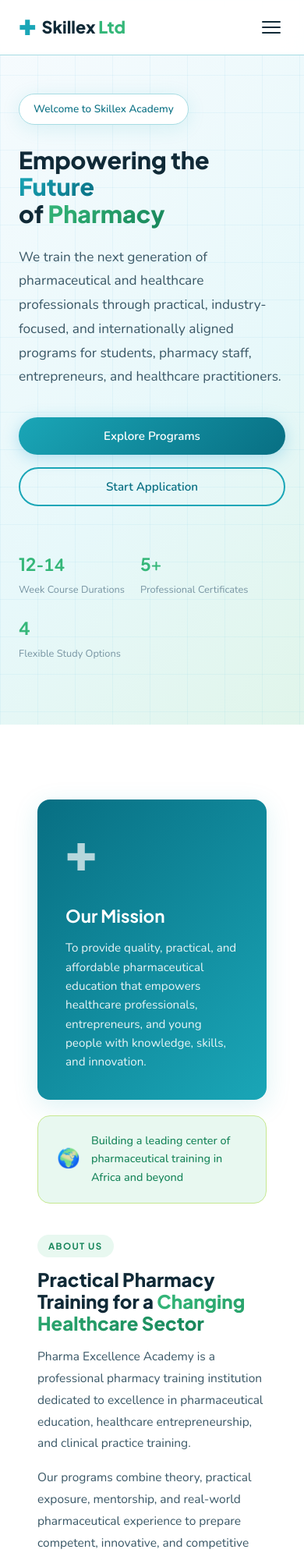
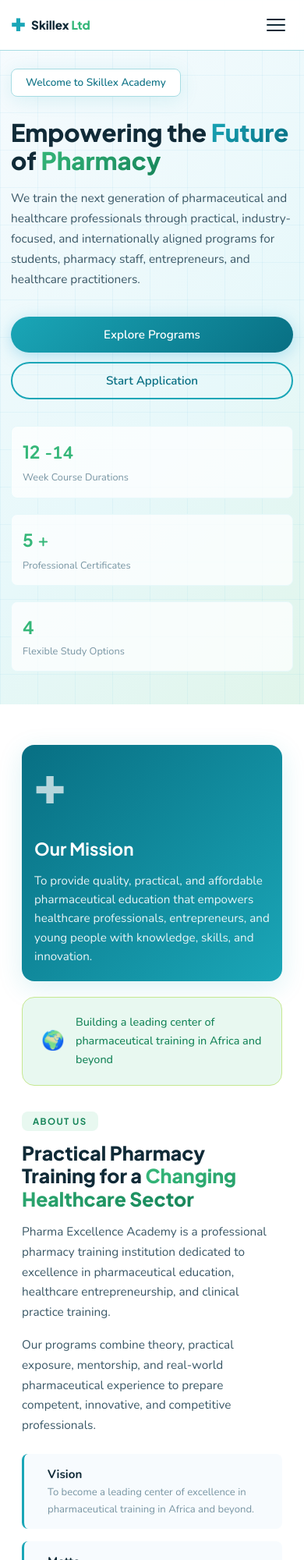
Before and after one commit to Eros254/PharmaExellence, a website: page barizi-pharma/index.html in a window 390 px wide. Shown: the top 2000 px of the page at 78% size. Drawn offline with nearby package versions, Linux system fonts and the light colour scheme.

Commit message:
orientation fixed

```diff
--- a/barizi-pharma/academy.css
+++ b/barizi-pharma/academy.css
@@ -159,7 +159,11 @@
   flex-direction: column;
   gap: 5px;
   background: none;
-  padding: 6px;
+  padding: 10px;
+  min-width: 44px;
+  min-height: 44px;
+  align-items: center;
+  justify-content: center;
 }
 
 .hamburger span {
@@ -1346,6 +1350,36 @@
    RESPONSIVE
    =========================== */
 @media (max-width: 1024px) {
+  .container {
+    max-width: 920px;
+  }
+
+  .nav-container {
+    gap: 10px;
+  }
+
+  .logo {
+    font-size: 1.12rem;
+  }
+
+  .nav-links a {
+    padding: 6px 9px;
+    font-size: 0.84rem;
+  }
+
+  .cta-nav {
+    padding: 9px 16px;
+  }
+
+  .hero {
+    min-height: auto;
+    padding: 120px 24px 72px;
+  }
+
+  .hero-subtitle {
+    max-width: 720px;
+  }
+
   .hero-graphic { display: none; }
   .services-grid { grid-template-columns: 1fr 1fr; }
   .courses-grid { grid-template-columns: 1fr 1fr; }
@@ -1358,6 +1392,29 @@
 }
 
 @media (max-width: 768px) {
+  .container {
+    padding: 0 18px;
+  }
+
+  .nav-container {
+    height: 64px;
+    padding: 0 18px;
+  }
+
+  .logo {
+    min-width: 0;
+    font-size: 1rem;
+    line-height: 1.15;
+  }
+
+  .logo-icon {
+    font-size: 1.35rem;
+  }
+
+  .logo-text {
+    overflow-wrap: anywhere;
+  }
+
   .nav-links, .cta-nav { display: none; }
   .hamburger { display: flex; }
 
@@ -1365,15 +1422,144 @@
     display: flex;
     flex-direction: column;
     position: fixed;
-    top: 70px;
+    top: 64px;
     left: 0;
     width: 100%;
     background: var(--white);
-    padding: 24px;
+    padding: 14px 18px 18px;
     gap: 8px;
     border-bottom: 1px solid var(--blue-light);
     box-shadow: var(--shadow-card);
     z-index: 999;
+  }
+
+  .nav-links.open a {
+    display: block;
+    width: 100%;
+    padding: 13px 14px;
+    font-size: 0.96rem;
+  }
+
+  .hero,
+  .page-hero {
+    padding: 96px 18px 48px;
+  }
+
+  .hero {
+    align-items: flex-start;
+  }
+
+  .hero-tag,
+  .section-label {
+    border-radius: var(--radius-sm);
+    line-height: 1.35;
+  }
+
+  .hero-title {
+    font-size: clamp(2rem, 9vw, 2.75rem);
+    line-height: 1.14;
+    margin-bottom: 18px;
+  }
+
+  .hero-subtitle,
+  .about-text,
+  .section-sub,
+  .contact-info p {
+    font-size: 0.96rem;
+    line-height: 1.68;
+  }
+
+  .hero-buttons {
+    gap: 12px;
+    margin-bottom: 34px;
+  }
+
+  .btn-primary,
+  .btn-outline {
+    min-height: 46px;
+    padding: 12px 22px;
+  }
+
+  .hero-stats {
+    display: grid;
+    grid-template-columns: repeat(2, minmax(0, 1fr));
+    width: 100%;
+    gap: 16px;
+  }
+
+  .stat {
+    background: rgba(255,255,255,0.74);
+    border: 1px solid var(--blue-light);
+    border-radius: var(--radius-sm);
+    padding: 14px;
+  }
+
+  .stat-num {
+    font-size: 1.65rem;
+  }
+
+  .about,
+  .services,
+  .academy,
+  .pharmtech,
+  .testimonials,
+  .contact {
+    padding: 64px 18px;
+  }
+
+  .section-header {
+    margin-bottom: 36px;
+  }
+
+  .about-grid,
+  .contact-grid {
+    gap: 32px;
+  }
+
+  .about-card-main,
+  .service-card,
+  .course-card,
+  .info-panel,
+  .profile-card,
+  .post-card,
+  .testimonial-card {
+    padding: 24px 20px;
+  }
+
+  .pillar {
+    align-items: flex-start;
+    padding: 14px 16px;
+  }
+
+  .course-meta {
+    flex-wrap: wrap;
+    gap: 8px 12px;
+  }
+
+  .btn-course {
+    min-height: 44px;
+  }
+
+  .tech-feature {
+    gap: 16px;
+    padding: 22px 0;
+  }
+
+  .tech-num {
+    font-size: 1.35rem;
+    min-width: 34px;
+  }
+
+  .testimonial-card {
+    max-width: none;
+  }
+
+  .quote {
+    font-size: 0.98rem;
+  }
+
+  .contact-item {
+    align-items: flex-start;
   }
 
   .services-grid { grid-template-columns: 1fr; }
@@ -1387,11 +1573,114 @@
   .contact-form { padding: 28px 20px; }
   .modal-box { padding: 28px 22px; }
   .apply-panel, .editorial-panel { padding: 28px 20px; }
+
+  .footer {
+    padding: 48px 18px 0;
+  }
+
+  .footer-bottom {
+    align-items: flex-start;
+    flex-direction: column;
+  }
 }
 
 @media (max-width: 480px) {
-  .hero-title { font-size: 1.9rem; }
-  .section-title { font-size: 1.5rem; }
+  .container {
+    padding: 0 14px;
+  }
+
+  .nav-container {
+    padding: 0 14px;
+  }
+
+  .logo {
+    max-width: calc(100vw - 86px);
+  }
+
+  .logo-text {
+    font-size: 0.95rem;
+  }
+
+  .hero,
+  .page-hero {
+    padding: 88px 14px 42px;
+  }
+
+  .hero-title { font-size: 1.95rem; }
+  .section-title { font-size: 1.55rem; }
   .hero-buttons { flex-direction: column; }
-  .btn-primary, .btn-outline { text-align: center; }
-}
+
+  .btn-primary,
+  .btn-outline,
+  .apply-button {
+    width: 100%;
+    text-align: center;
+    justify-content: center;
+  }
+
+  .hero-stats {
+    grid-template-columns: 1fr;
+  }
+
+  .stat {
+    display: grid;
+    grid-template-columns: auto 1fr;
+    column-gap: 6px;
+    align-items: baseline;
+  }
+
+  .stat p {
+    grid-column: 1 / -1;
+  }
+
+  .about,
+  .services,
+  .academy,
+  .pharmtech,
+  .testimonials,
+  .contact {
+    padding: 52px 14px;
+  }
+
+  .compact-grid {
+    gap: 10px;
+  }
+
+  .mini-card {
+    padding: 14px 12px;
+    text-align: left;
+  }
+
+  .about-card-main,
+  .service-card,
+  .course-card,
+  .info-panel,
+  .profile-card,
+  .post-card,
+  .testimonial-card,
+  .faq-item {
+    padding: 20px 16px;
+  }
+
+  .contact-form {
+    padding: 22px 16px;
+  }
+
+  .form-group input,
+  .form-group select,
+  .form-group textarea {
+    font-size: 1rem;
+  }
+
+  .modal-overlay {
+    align-items: flex-end;
+    padding: 12px;
+  }
+
+  .modal-box {
+    max-height: calc(100vh - 24px);
+    overflow-y: auto;
+    border-radius: 14px;
+    padding: 26px 18px;
+  }
+}
```
